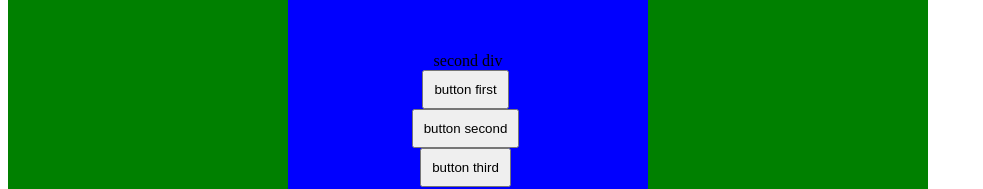
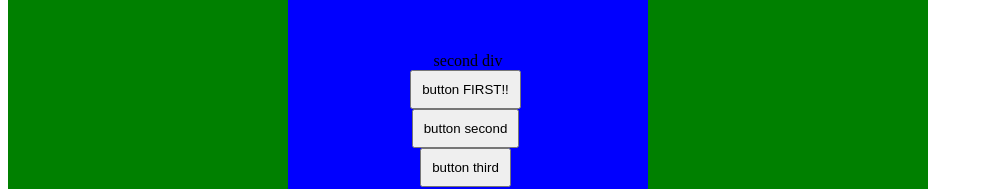
Before and after one commit to muhamaddava/shopee, a plain HTML site: page index.html in a window 1280 px wide. Shown: the part 388-577 px from the top of the page, without its empty margins (0-983 px from the left). Drawn offline with nearby package versions, Linux system fonts and the light colour scheme.

Commit message:
Update index.html

```diff
--- a/index.html
+++ b/index.html
@@ -52,7 +52,7 @@
     <div class="divpractice">
         <div class="first">first div</div>
         <div class="second" id="second-box">second div
-            <button onclick="hey()">button first</button>
+            <button onclick="hey()">button FIRST!!</button>
             <button>button second</button>
             <button>button third</button>
         </div>
```
